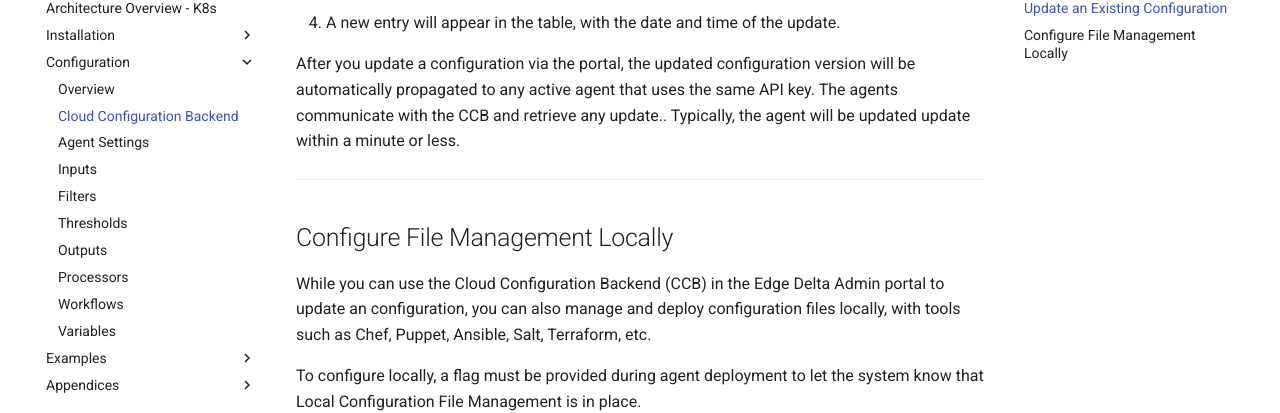
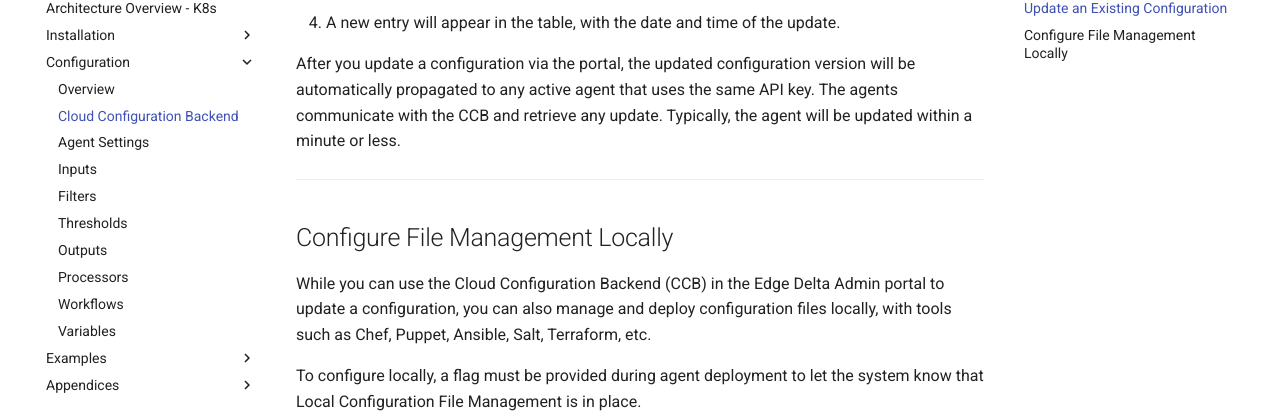
Before and after one commit to edgedelta/docs, an MkDocs documentation site: the page built from docs/configuration/ccb.md, in a window 1280 px wide and 900 px high, scrolled down 1701 px. Shown: the part 206-619 px from the top of the window. Built offline with MkDocs 1.6.1 and Material for MkDocs 9.7.7, drawn with Linux system fonts in a browser that asks for light colours; some of the changed text lies outside the part shown.

Commit message:
Update ccb.md

```diff
--- a/docs/configuration/ccb.md
+++ b/docs/configuration/ccb.md
@@ -24,7 +24,7 @@ There are 2 ways to create a configuration:
   * Use a template with default settings
     * After you save a template, you can view and update the template's configurations.
   * Use a visual editor to populate a YAML file
-    * Before you save, you view and can make changes directly in the YAML file.
+    * Before you save, you can view and make changes directly in the YAML file.
 
 **Option 1: Use a template with default settings**
 1. In the Edge Delta Admin portal, on the left-side navigation, click **Agent Settings**.
@@ -74,13 +74,13 @@ Any change made to a configuration will be tracked and displayed in the Edge Del
 3. Make your changes, and then click **Save**.
 4. A new entry will appear in the table, with the date and time of the update.
 
-After you update a configuration via the portal, the updated configuration version will be automatically propagated to any active agent that uses the same API key. The agents communicate with the CCB and retrieve any update.. Typically, the agent will be updated update within a minute or less.
+After you update a configuration via the portal, the updated configuration version will be automatically propagated to any active agent that uses the same API key. The agents communicate with the CCB and retrieve any update. Typically, the agent will be updated within a minute or less.
 
 ***
 
 ## Configure File Management Locally
 
-While you can use the Cloud Configuration Backend \(CCB\) in the Edge Delta Admin portal to update an configuration, you can also manage and deploy configuration files locally, with tools such as Chef, Puppet, Ansible, Salt, Terraform, etc.
+While you can use the Cloud Configuration Backend \(CCB\) in the Edge Delta Admin portal to update a configuration, you can also manage and deploy configuration files locally, with tools such as Chef, Puppet, Ansible, Salt, Terraform, etc.
 
 To configure locally, a flag must be provided during agent deployment to let the system know that Local Configuration File Management is in place.
 
```
